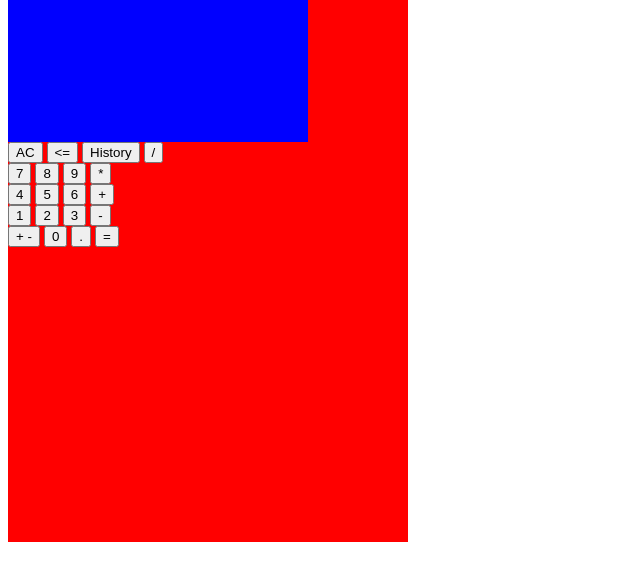
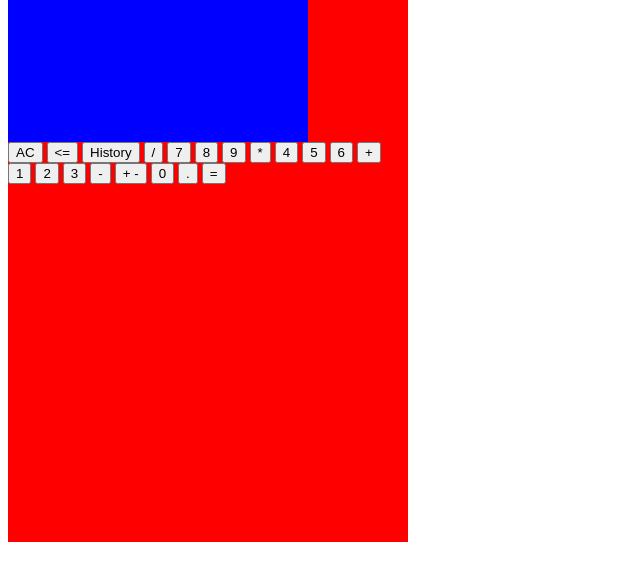
Before and after one commit to petercr/Javascript-Calculator, a plain HTML site: page index.html in a window 1280 px wide. Shown: the part 79-660 px from the top of the page, without its empty margins (0-640 px from the left). Drawn offline with Linux system fonts and the light colour scheme.

Commit message:
put all of the buttons into .buttons DIV to arrange them with css-gird

```diff
--- a/index.html
+++ b/index.html
@@ -24,41 +24,58 @@
                 <button class=".btn">History</button>
                 <button class=".btn">/</button>
 
+                <button class=".btn">7</button>
+                <button class=".btn">8</button>
+                <button class=".btn">9</button>
+                <button class=".btn">*</button>
+                <button class=".btn">4</button>
+                <button class=".btn">5</button>
+                <button class=".btn">6</button>
+                <button class=".btn">+</button>
+                <button class=".btn">1</button>
+                <button class=".btn">2</button>
+                <button class=".btn">3</button>
+                <button class=".btn">-</button>
+                <button class=".btn">+ -</button>
+                <button class=".btn">0</button>
+                <button class=".btn">.</button>
+                <button class=".btn">=</button>
+
 
 
             </div>
 
-            <div class="buttons" id="secondRow">
+            <!-- <div class="buttons" id="secondRow">
                 <button class=".btn">7</button>
                 <button class=".btn">8</button>
                 <button class=".btn">9</button>
                 <button class=".btn">*</button>
 
-            </div>
+            </div> -->
 
-            <div class="buttons" id="thirdRow">
+            <!-- <div class="buttons" id="thirdRow">
                 <button class=".btn">4</button>
                 <button class=".btn">5</button>
                 <button class=".btn">6</button>
                 <button class=".btn">+</button>
 
-            </div>
+            </div> -->
 
-            <div class="buttons" id="fourthRow">
+            <!-- <div class="buttons" id="fourthRow">
                 <button class=".btn">1</button>
                 <button class=".btn">2</button>
                 <button class=".btn">3</button>
                 <button class=".btn">-</button>
 
-            </div>
+            </div> -->
 
-            <div class="buttons" id="fourthRow">
+            <!-- <div class="buttons" id="fourthRow">
                 <button class=".btn">+ -</button>
                 <button class=".btn">0</button>
                 <button class=".btn">.</button>
                 <button class=".btn">=</button>
 
-            </div>
+            </div> -->
         </div>
     </div>
 
```
